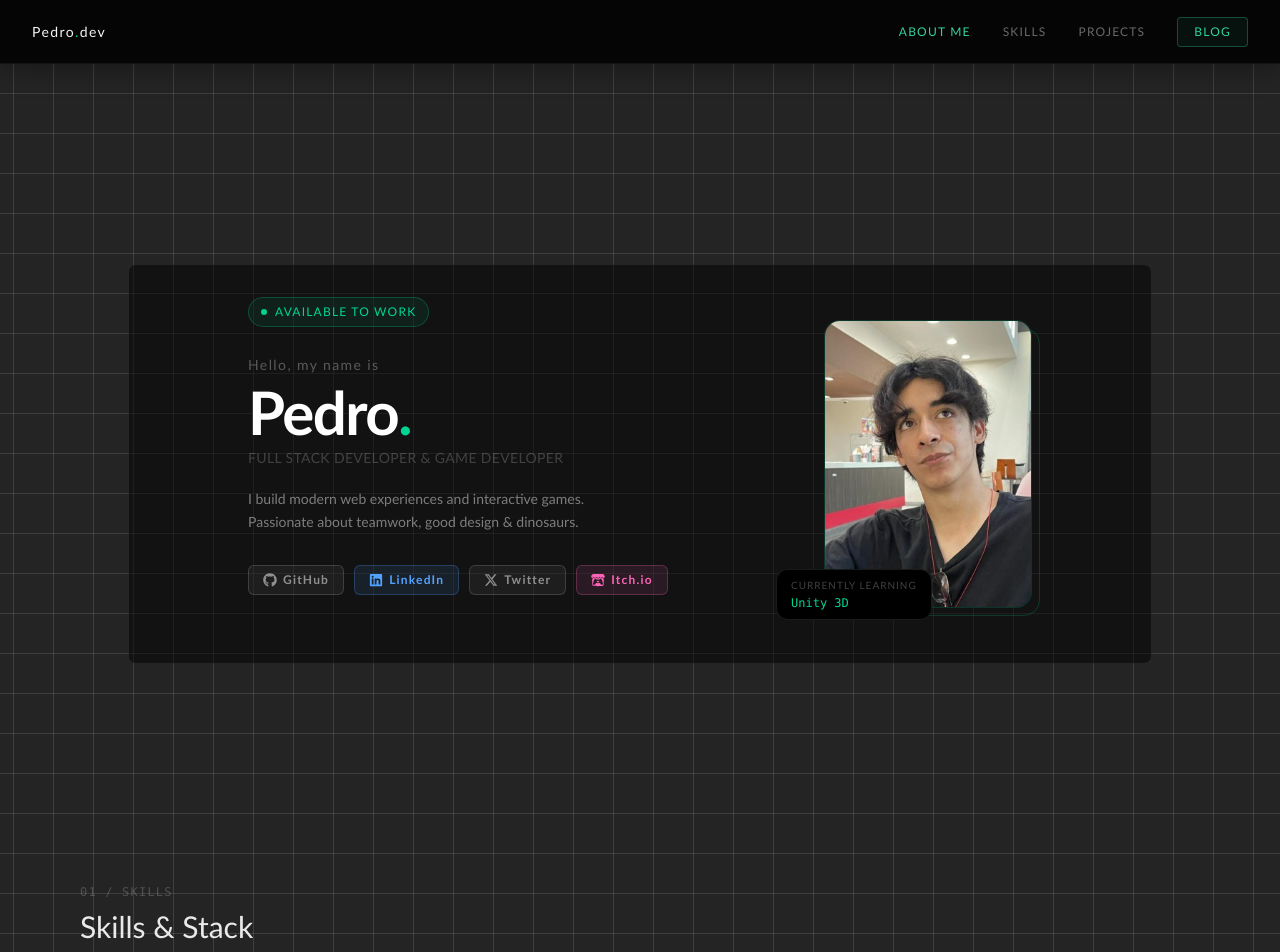
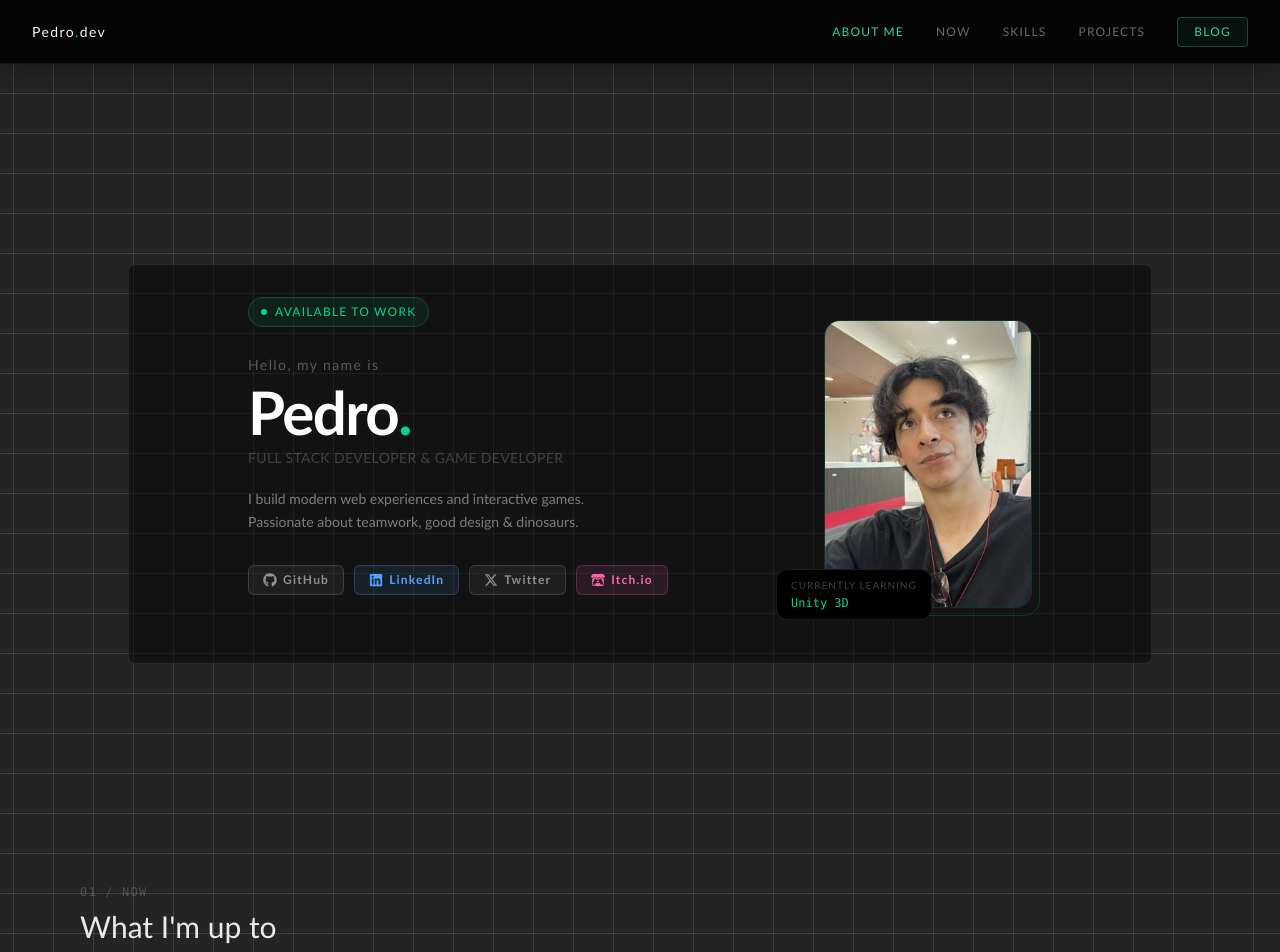
Before and after one commit to Peltre/devPortfolio, a React (Vite) app: page / in a window 1280 px wide. Shown: the top 952 px of the page. Built offline with nearby package versions, Linux system fonts and the light colour scheme.

Commit message:
Add "Now" no navbar & app

```diff
--- a/App.jsx
+++ b/App.jsx
@@ -3,6 +3,7 @@ import Navbar from "./src/components/Navbar"
 import Projects from "./src/components/Projects"
 import Skills from "./src/components/Skills"
 import Footer from "./src/components/Footer"
+import StatusRow from "./src/components/StatusRow"
 
 
 
@@ -17,6 +18,7 @@ function App() {
             <div className="relative z-10 bg-black/15">
                 <Navbar />
                 <MCover />
+                <StatusRow />
                 <Skills />
                 <Projects />
                 <Footer />
--- a/src/components/Navbar.jsx
+++ b/src/components/Navbar.jsx
@@ -5,7 +5,7 @@ function Navbar() {
     const [activeSection, setActiveSection] = useState('sobre-mi')
 
     useEffect(() => {
-        const sections = ['sobre-mi', 'habilidades', 'proyectos']
+        const sections = ['sobre-mi', 'now', 'habilidades', 'proyectos']
 
         const observer = new IntersectionObserver(
             (entries) => {
@@ -48,6 +48,7 @@ function Navbar() {
             <div className="flex items-center gap-8">
                 {[
                     { label: 'About me', id: 'sobre-mi' },
+                    { label: 'Now', id: 'now' },
                     { label: 'Skills', id: 'habilidades' },
                     { label: 'Projects', id: 'proyectos' },
                 ].map(({ label, id }) => {
```
